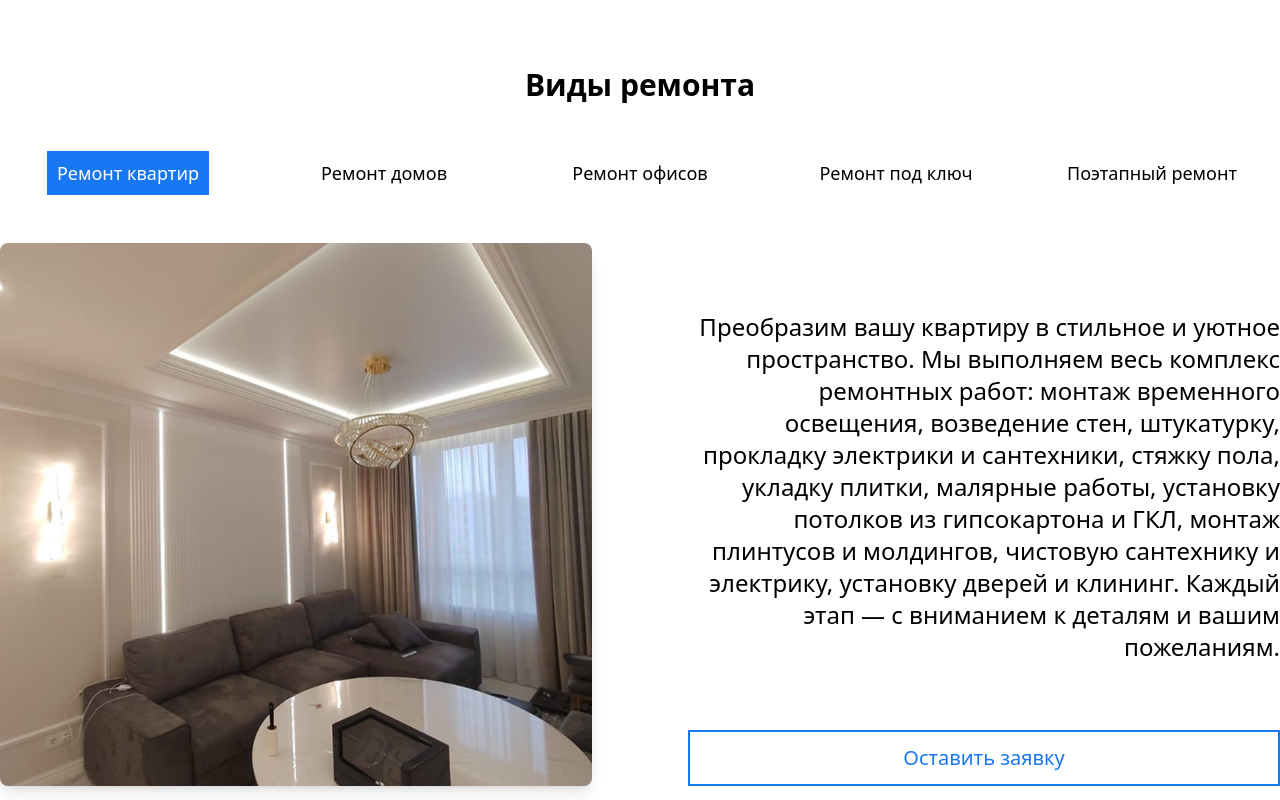
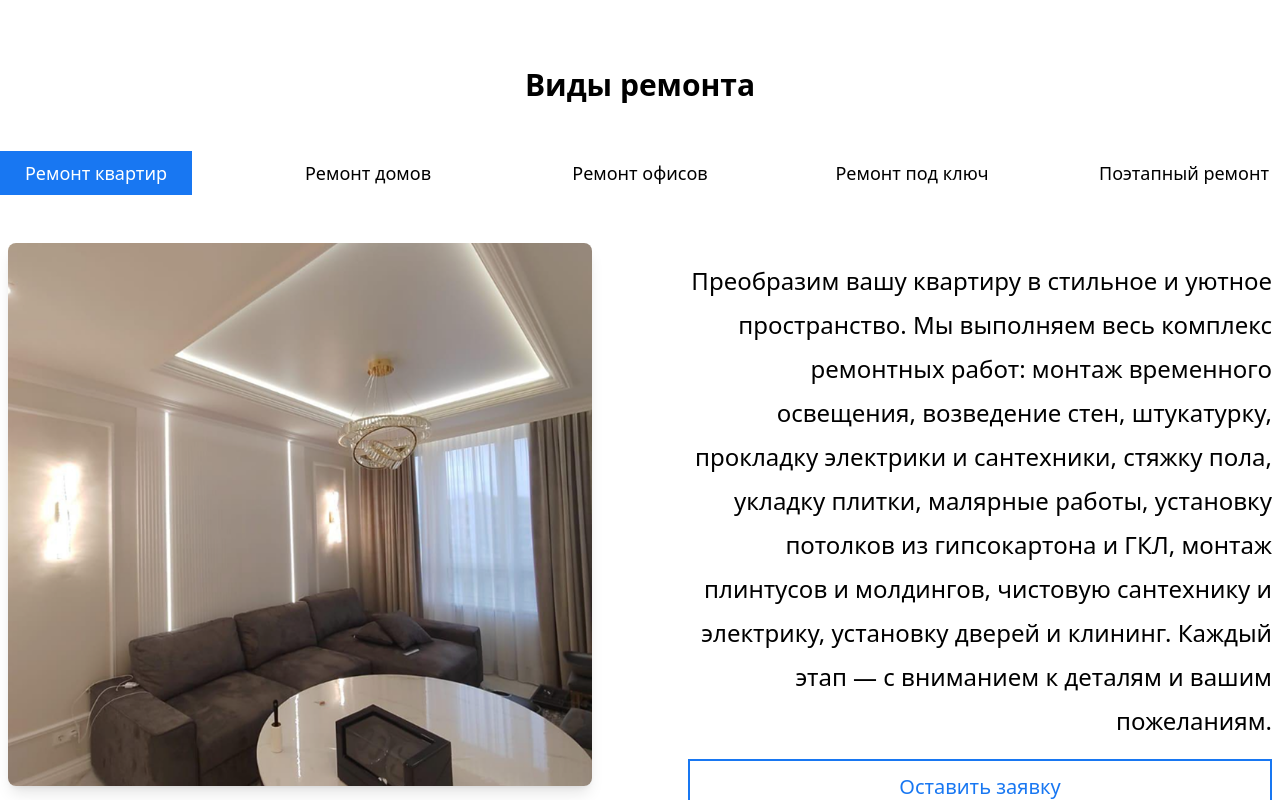
Before and after one commit to andrronov/aa_group, a Vue app: page / in a window 1280 px wide. Shown: the part 2000-2800 px from the top of the page. Built offline with nearby package versions, Linux system fonts and the light colour scheme.

Commit message:
repair steps + adaptive done

```diff
--- a/src/App.vue
+++ b/src/App.vue
@@ -4,6 +4,7 @@ import Hero from "./components/Hero.vue";
 import About from "./components/About.vue";
 import Advantages from "./components/Advantages.vue";
 import RepairTypes from "./components/RepairTypes.vue";
+import RepairSteps from "./components/RepairSteps.vue";
 </script>
 
 <template>
@@ -13,6 +14,7 @@ import RepairTypes from "./components/RepairTypes.vue";
     <About />
     <Advantages />
     <RepairTypes />
+    <RepairSteps />
   </div>
 </template>
 
--- a/src/components/Hero.vue
+++ b/src/components/Hero.vue
@@ -6,7 +6,7 @@ import MainButton from "./MainButton.vue";
     <section class="w-full flex flex-col gap-12 justify-center items-center h-[688px] relative">
         <img src="/images/hero.jpg" class="w-full h-[688px] object-cover opacity-90 absolute top-0 left-0" alt="">
         <div class="bg-[#2E2E2E] opacity-65 max-w-[720px] text-center p-1">
-            <p class="text-[46px] text-white bg-blend-difference line-clamp-6 font-bold">Ремонт, который превосходит ожидания</p>
+            <p class="text-3xl sm:text-[46px] text-white bg-blend-difference line-clamp-6 font-bold">Ремонт, который превосходит ожидания</p>
         </div>
         <MainButton class="z-100" big>
             Оставить заявку
--- /dev/null
+++ b/src/components/RepairSteps.vue
@@ -0,0 +1,53 @@
+<script setup>
+import MainButton from './MainButton.vue';
+
+const steps = [
+  {
+    title: "Демонтаж и подготовка",
+    description: "Удаление старых покрытий и конструкций, уборка помещения."
+  },
+  {
+    title: "Черновая отделка",
+    description: "Выравнивание стен, потолков, монтаж проводки и труб."
+  },
+  {
+    title: "Штукатурка и шпаклевка",
+    description: "Подготовка поверхностей к финишной отделке."
+  },
+  {
+    title: "Монтаж окон и дверей",
+    description: "Установка и регулировка окон, дверей, герметизация."
+  },
+  {
+    title: "Отделка",
+    description: "Покраска, обои, плитка или другие декоративные покрытия."
+  },
+  {
+    title: "Монтаж сантехники и электрики",
+    description: "Установка сантехники, освещения и розеток."
+  }
+];
+
+</script>
+
+<template>
+    <section class="w-full bg-primary text-white py-20">
+        <div class="container mx-auto flex flex-col w-full items-center">
+            <h2 class="text-2xl sm:text-3xl font-bold">Этапы работ по ремонту:</h2>
+            <div class="grid grid-cols-1 grid-rows-6 sm:grid-cols-3 sm:grid-rows-2 gap-4 w-full gap-y-24 py-24">
+                <div v-for="(step, index) in steps" :key="index" class="flex flex-row gap-5 w-full items-start">
+                    <span class="h-[60px] min-w-[60px] bg-white text-primary flex items-center justify-center text-xl font-bold">
+                        {{ index + 1}}
+                    </span>
+                    <div class="flex flex-col items-start">
+                        <h3 class="text-xl font-bold">{{ step.title }}</h3>
+                        <p class="text-base text-white">{{ step.description }}</p>
+                    </div>
+                </div>
+            </div>
+            <MainButton white big>
+                Оставить заявку
+            </MainButton>
+        </div>
+    </section>
+</template>
--- a/src/components/RepairTypes.vue
+++ b/src/components/RepairTypes.vue
@@ -37,11 +37,11 @@ const selectedType = shallowRef(types[0]);
   <section class="w-full bg-white py-20">
     <div class="container mx-auto w-full flex flex-col items-center">
       <h2 class="text-2xl sm:text-3xl text-black font-bold">Виды ремонта</h2>
-      <ul class="grid grid-cols-5 grid-rows-1 w-full text-center my-12">
+      <ul class="flex items-center justify-between gap-2 w-full overflow-x-auto text-center my-12">
         <li
           v-for="type in types"
           :key="type"
-          class="text-lg cursor-pointer place-self-center max-w-max px-2.5 py-2"
+          class="text-lg cursor-pointer place-self-center min-w-48 max-w-max px-2.5 py-3.5 sm:py-2"
           :class="{
             'text-white bg-primary': selectedType.label === type.label,
           }"
@@ -50,21 +50,21 @@ const selectedType = shallowRef(types[0]);
           {{ type.label }}
         </li>
       </ul>
-      <div class="flex flex-col sm:flex-row w-full gap-24 h-[543px]">
+      <div class="flex flex-col sm:flex-row w-full gap-8 sm:gap-24 min-h-[543px] px-2">
         <transition name="fade" mode="out-in">
           <div v-if="selectedType" :key="selectedType.label" class="w-full sm:w-1/2">
             <img
               :src="selectedType.img"
               alt="repair type image"
-              class="w-full h-full object-cover rounded-lg shadow-lg pointer-events-none"
+              class="w-full h-[543px] object-cover rounded-lg shadow-lg pointer-events-none"
             />
           </div>
         </transition>
 
         <transition name="fade" mode="out-in">
-          <div v-if="selectedType" :key="selectedType.label" class="w-full sm:w-1/2 min-h-max flex flex-col justify-between items-center">
+          <div v-if="selectedType" :key="selectedType.label" class="w-full sm:w-1/2 min-h-max flex flex-col gap-4 justify-between items-center">
             <div></div>
-            <p class="text-2xl text-black text-end">{{ selectedType.description }}</p>
+            <p class="text-xl sm:text-2xl text-black leading-8 sm:leading-11 text-justify sm:text-end">{{ selectedType.description }}</p>
             <MainButton class="w-full" big empty white>
               Оставить заявку
             </MainButton>
```
